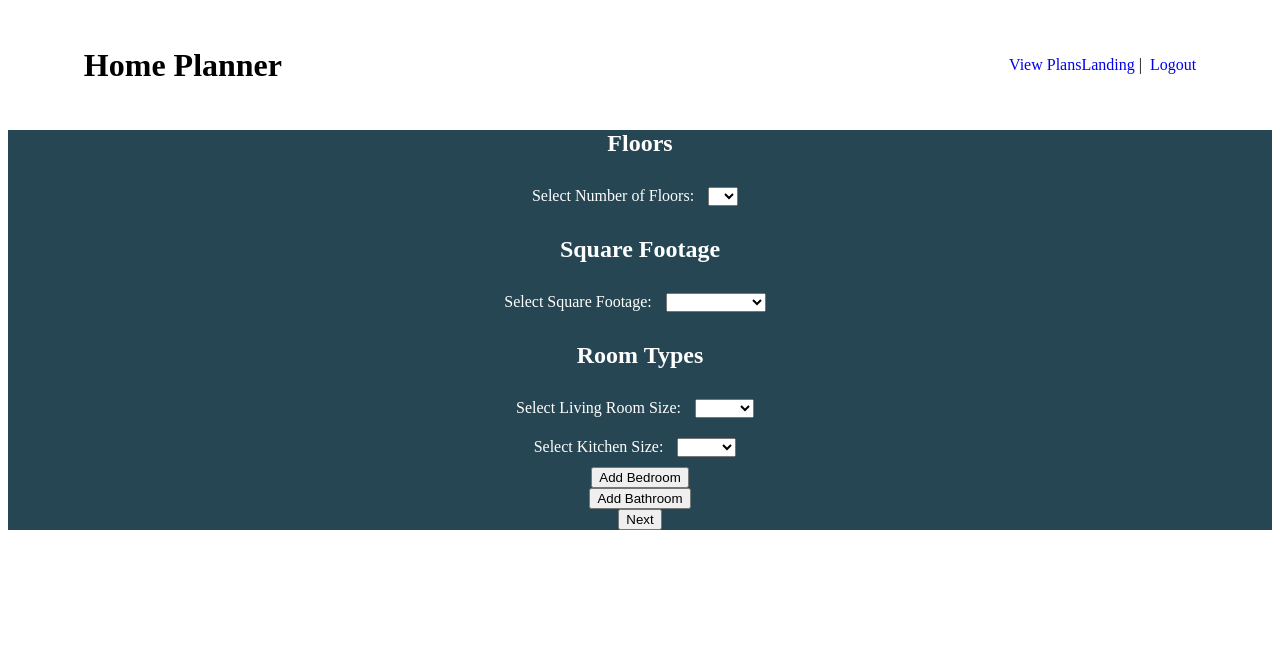
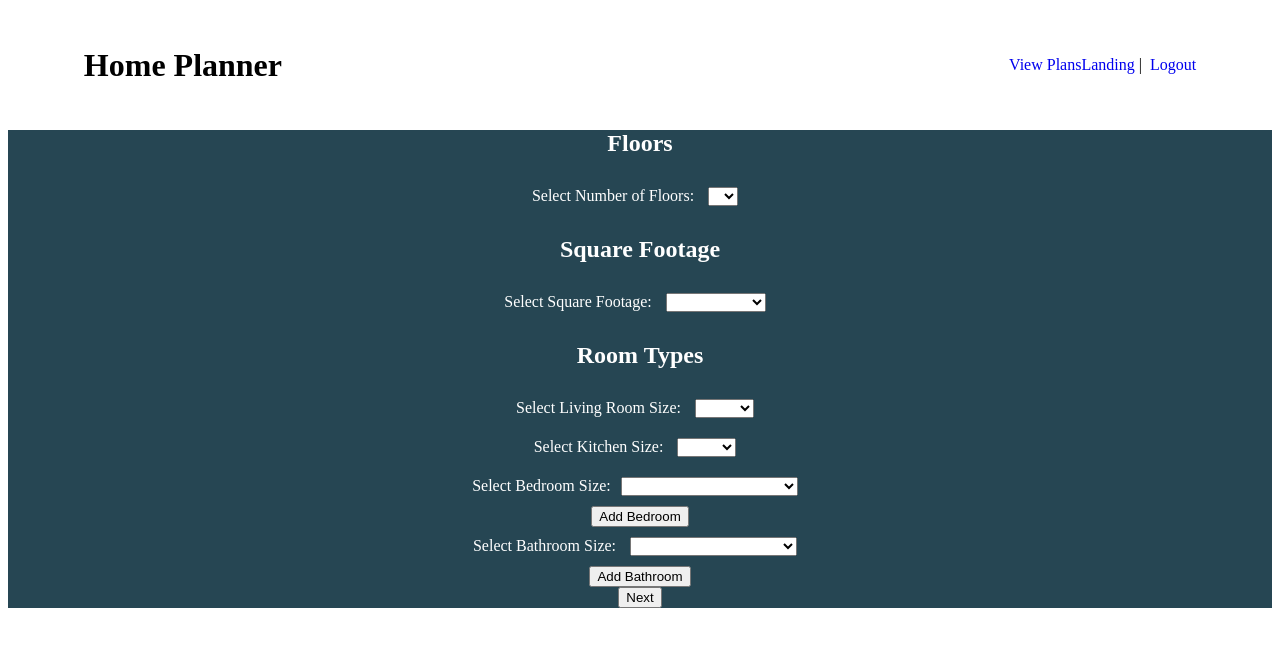
Before and after one commit to jonbiveo/house-planner, a Vue app in the folder vue/: page /plan-builder in a window 1280 px wide. Shown: the top 646 px of the page. Built offline with nearby package versions, Linux system fonts and the light colour scheme; sample sign-in values are in the browser's storage.

Commit message:
PlanBuilder selector adjustments

```diff
--- a/vue/src/components/PlanBuilder.vue
+++ b/vue/src/components/PlanBuilder.vue
@@ -1,7 +1,7 @@
 <template>
   <div class='main'>
   <div class='plan-builder'>
-      <form>
+      <form > <!--submit? method to save? -->
           <h2>Floors</h2>
           <label for="floors" class="floors"> Select Number of Floors: </label>
           <select name="floors" v-model="floorPlan.floors" required>
@@ -41,26 +41,28 @@
              <option value = "3">3</option>
              <option value = "4">4</option>
          </select><br> -->
-         <button id="add-room" v-on:click.prevent="addBedroom">Add Bedroom</button><br>
-          <!-- <label for="bedroom-size" class="bedroom-size"> Select Bedroom Size:</label>
-         <select name ="bedroom-size">
-             <option value = "masterBed">Master Bedroom: 14x16</option>
-             <option value = "standardBed">Standard Bedroom: 11x12</option>
-         </select><br> -->
+
+          <label for="bedroom-size" class="bedroom-size"> Select Bedroom Size:</label>
+         <select name ="bedroom-size" v-model="floorPlan.bedrooms" required>
+             <option value = "14x16">Master Bedroom: 14x16</option>
+             <option value = "11x12">Standard Bedroom: 11x12</option>
+         </select><br>
+        <button id="add-room" v-on:click.prevent="addBedroom">Add Bedroom</button><br>
          <!-- <label for="bathroom" class="bathroom"> Select Number of Bathrooms:</label> -->
          <!-- <select name ="bathroom" v-model="floorPlan.bathrooms" required>
              <option value = "1">1</option>
              <option value = "2">2</option>
              <option value = "3">3</option>
          </select><br> -->
-         <button id="add-bathroom" v-on:click.prevent="addBathroom">Add Bathroom</button><br>
 
-          <!-- <label for="bathroom-size" class="bathroom-size"> Select Bathroom Size: </label>
-         <select name ="bathroom-size">
-             <option value = "masterBath">Master Bathroom: 6x12</option>
-             <option value = "standardBath">Standard Bathroom: 5x8</option>
-             <option value = "halfBath">Half Bath: 4x6</option>
-         </select><br> -->
+        <label for="bathroom-size" class="bathroom-size"> Select Bathroom Size: </label>
+         <select name ="bathroom-size" v-model="floorPlan.bathrooms" required>
+             <option value = "6x12">Master Bathroom: 6x12</option>
+             <option value = "5x8">Standard Bathroom: 5x8</option>
+             <option value = "4x6">Half Bath: 4x6</option>
+         </select><br>
+
+          <button id="add-bathroom" v-on:click.prevent="addBathroom">Add Bathroom</button><br>
          <button>Next</button>
          </form>
   </div>
@@ -94,16 +96,18 @@ export default {
 
 
 
-        roomSelection.innerHTML="<option value = 'masterBed'> Master Bedroom: 14x16 </option>"+
-                                "<option value = 'standardBed'>Standard Bedroom: 11x12</option>"+
-                                "<option value='smallBed'>Smalll Bedroom: 10x10</option>"
+        roomSelection.innerHTML="<option value = '14x16'> Master Bedroom: 14x16 </option>"+
+                                "<option value = '11x12'>Standard Bedroom: 11x12</option>"+
+                                "<option value='10x10'>Smalll Bedroom: 10x10</option>"
 
         const roomToAdd = document.getElementById("add-room")
 
         roomToAdd.parentNode.insertBefore(label, roomToAdd)
         roomToAdd.parentNode.insertBefore(roomSelection, roomToAdd)
-        roomToAdd.parentNode.insertBefore(lineBreak, roomToAdd)
-        console.log(this.floorPlan)
+        roomToAdd.parentNode.insertBefore(lineBreak, roomToAdd);
+        console.log(this.floorPlan);
+        console.log(roomSelection.value);
+        this.bedrooms.push(roomSelection.value);
       },
       addBathroom(){
         this.bathroomCount++
```
